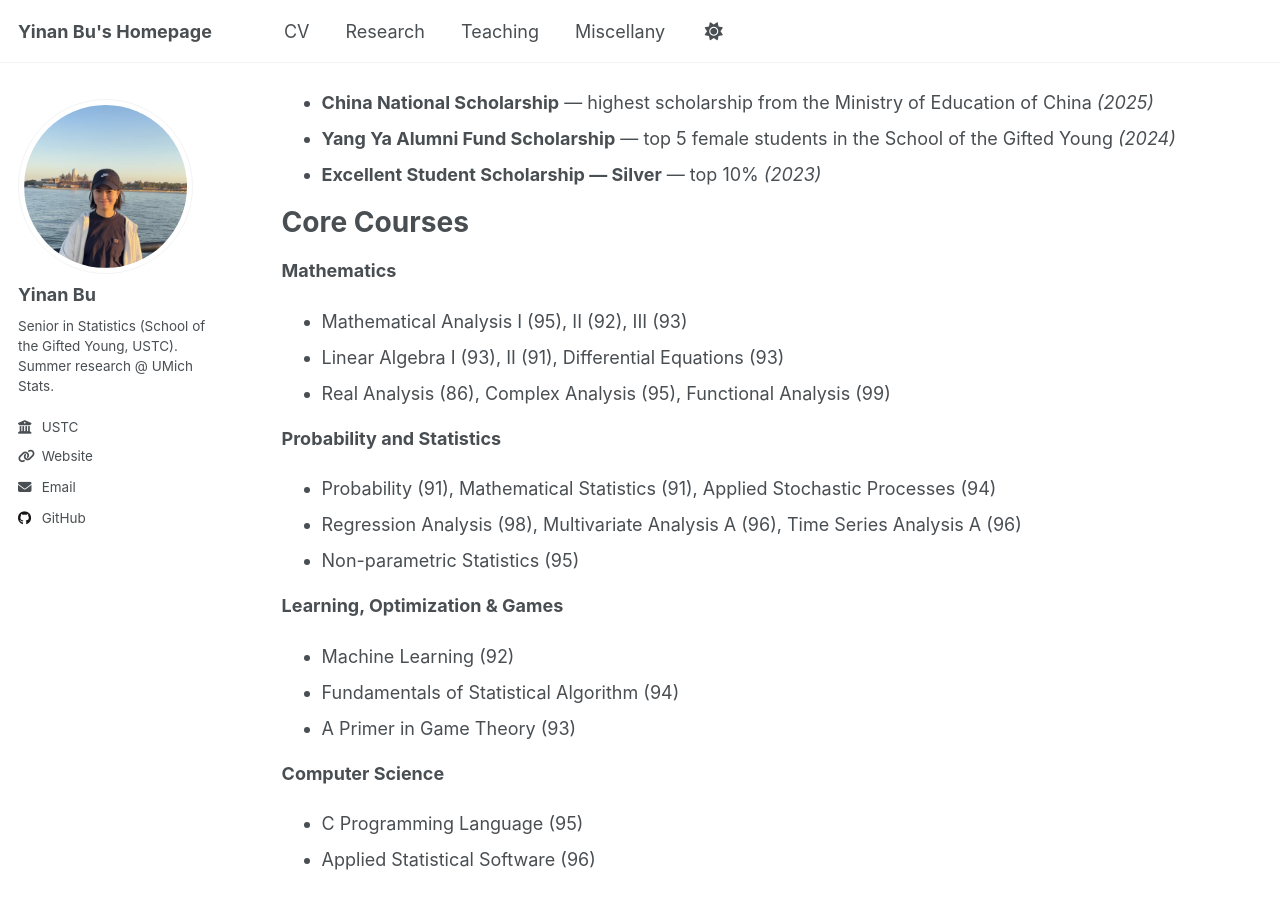
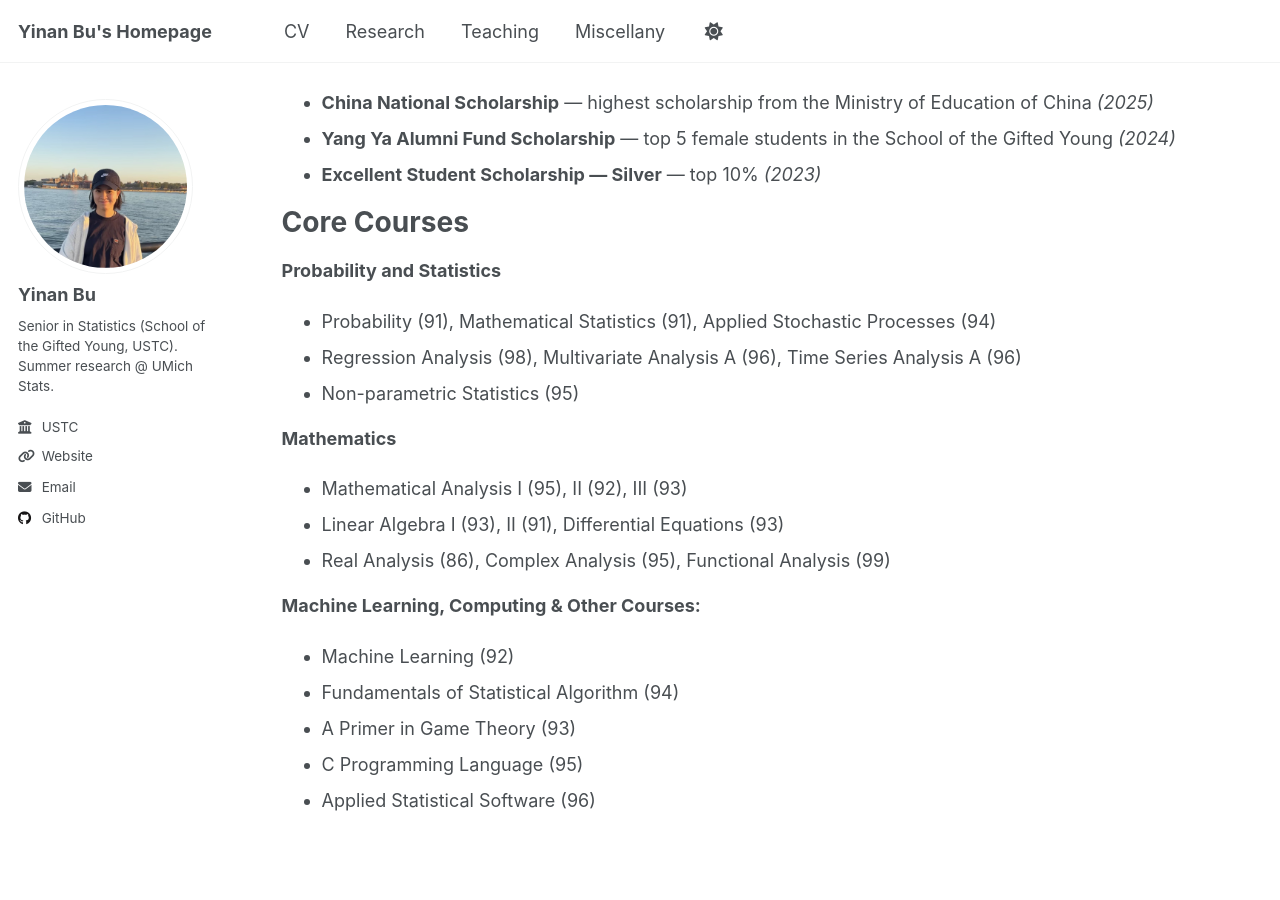
Before and after one commit to yinanbu/yinanbu.github.io, a Jekyll site: the page built from _pages/cv.md, in a window 1280 px wide and 900 px high, scrolled down 845 px. Built offline with Jekyll 4.4.1, drawn with Linux system fonts in a browser that asks for light colours; a script that is not in the unit is left out.

Commit message:
Update cv.md

```diff
--- a/_pages/cv.md
+++ b/_pages/cv.md
@@ -40,21 +40,20 @@ Awards & Honors
 
 Core Courses
 ======
-**Mathematics**
-* Mathematical Analysis I (95), II (92), III (93)
-* Linear Algebra I (93), II (91), Differential Equations (93)
-* Real Analysis (86), Complex Analysis (95), Functional Analysis (99)
 
 **Probability and Statistics**
 * Probability (91), Mathematical Statistics (91), Applied Stochastic Processes (94)
 * Regression Analysis (98), Multivariate Analysis A (96), Time Series Analysis A (96)
 * Non-parametric Statistics (95)
 
-**Learning, Optimization & Games**
+**Mathematics**
+* Mathematical Analysis I (95), II (92), III (93)
+* Linear Algebra I (93), II (91), Differential Equations (93)
+* Real Analysis (86), Complex Analysis (95), Functional Analysis (99)
+
+**Machine Learning, Computing & Other Courses:**
 * Machine Learning (92)
 * Fundamentals of Statistical Algorithm (94)
 * A Primer in Game Theory (93)
-
-**Computer Science**
 * C Programming Language (95)
 * Applied Statistical Software (96)
```
